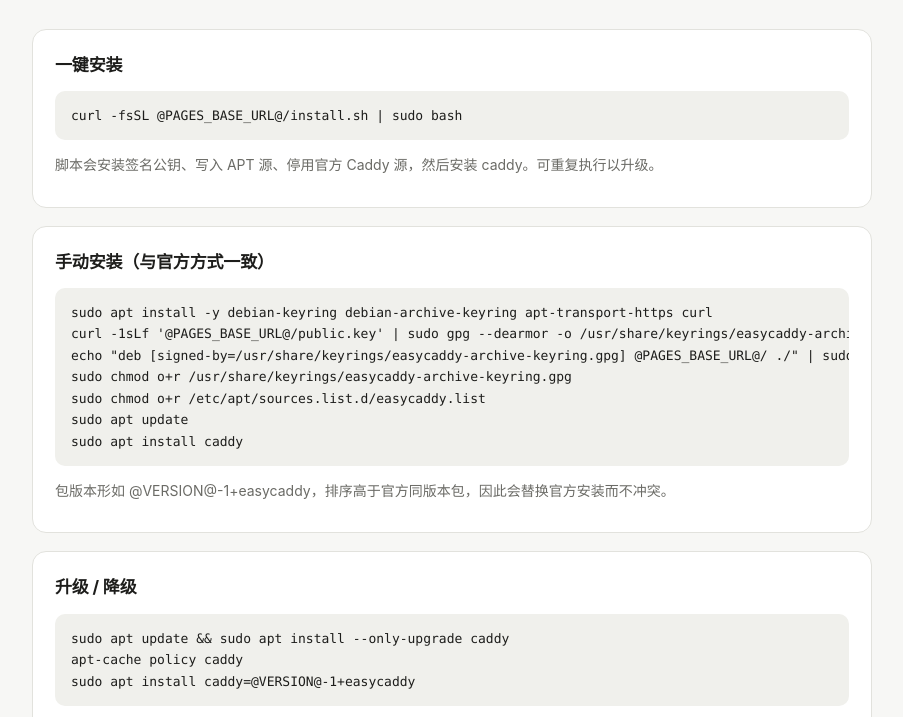
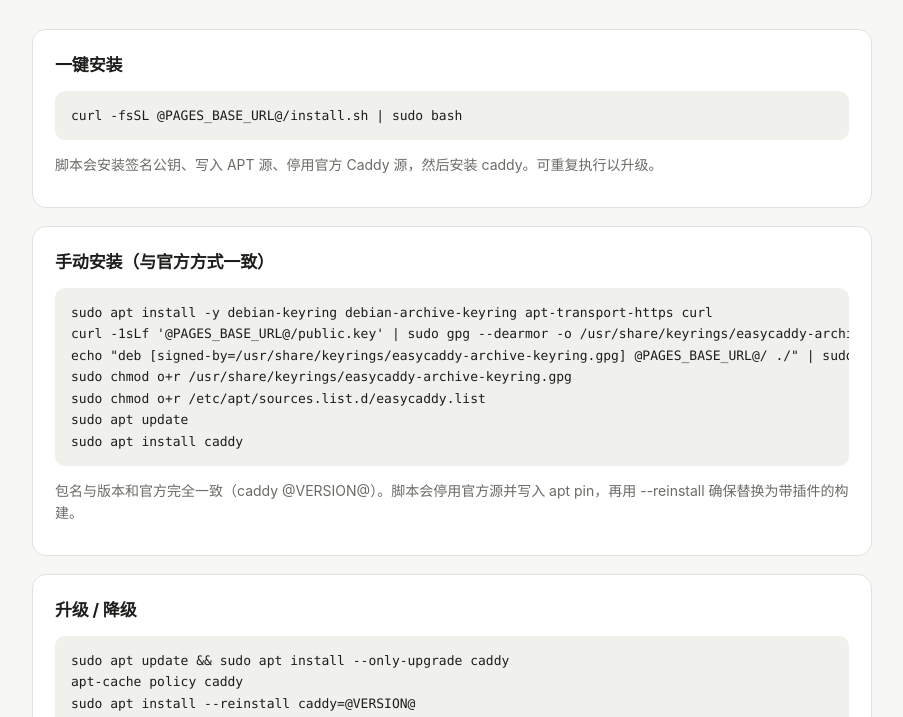
Before and after one commit to MinimaxFlora/EasyCaddy, a plain HTML site: page pages/index.html in a window 1280 px wide. Shown: the part 234-951 px from the top of the page, without its empty margins (188-1091 px from the left). Drawn offline with Linux system fonts and the light colour scheme.

Commit message:
Match upstream package version, add policy fixes and latest actions

```diff
--- a/pages/index.html
+++ b/pages/index.html
@@ -99,14 +99,14 @@ sudo chmod o+r /usr/share/keyrings/easycaddy-archive-keyring.gpg
 sudo chmod o+r /etc/apt/sources.list.d/easycaddy.list
 sudo apt update
 sudo apt install caddy</code></pre>
-    <p class="muted">包版本形如 <code>@VERSION@-1+easycaddy</code>，排序高于官方同版本包，因此会替换官方安装而不冲突。</p>
+    <p class="muted">包名与版本和官方完全一致（<code>caddy @VERSION@</code>）。脚本会停用官方源并写入 apt pin，再用 <code>--reinstall</code> 确保替换为带插件的构建。</p>
   </section>
 
   <section class="card">
     <h2>升级 / 降级</h2>
     <pre><code>sudo apt update &amp;&amp; sudo apt install --only-upgrade caddy
 apt-cache policy caddy
-sudo apt install caddy=@VERSION@-1+easycaddy</code></pre>
+sudo apt install --reinstall caddy=@VERSION@</code></pre>
     <p class="muted">站点保留最近 3 个版本；更早版本可在 <a href="https://github.com/MinimaxFlora/EasyCaddy/releases">GitHub Releases</a> 下载 .deb。</p>
   </section>
 
```
Also changed, not shown: 7 other files.
